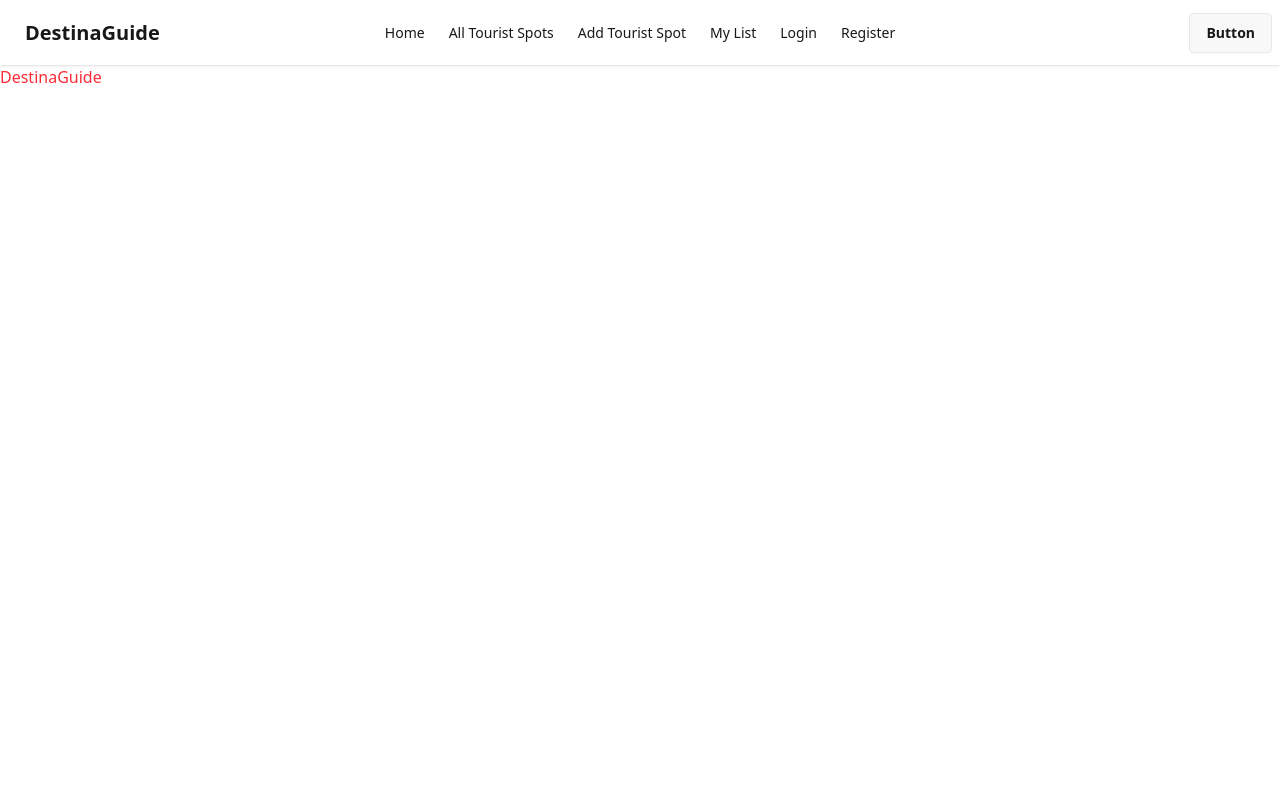
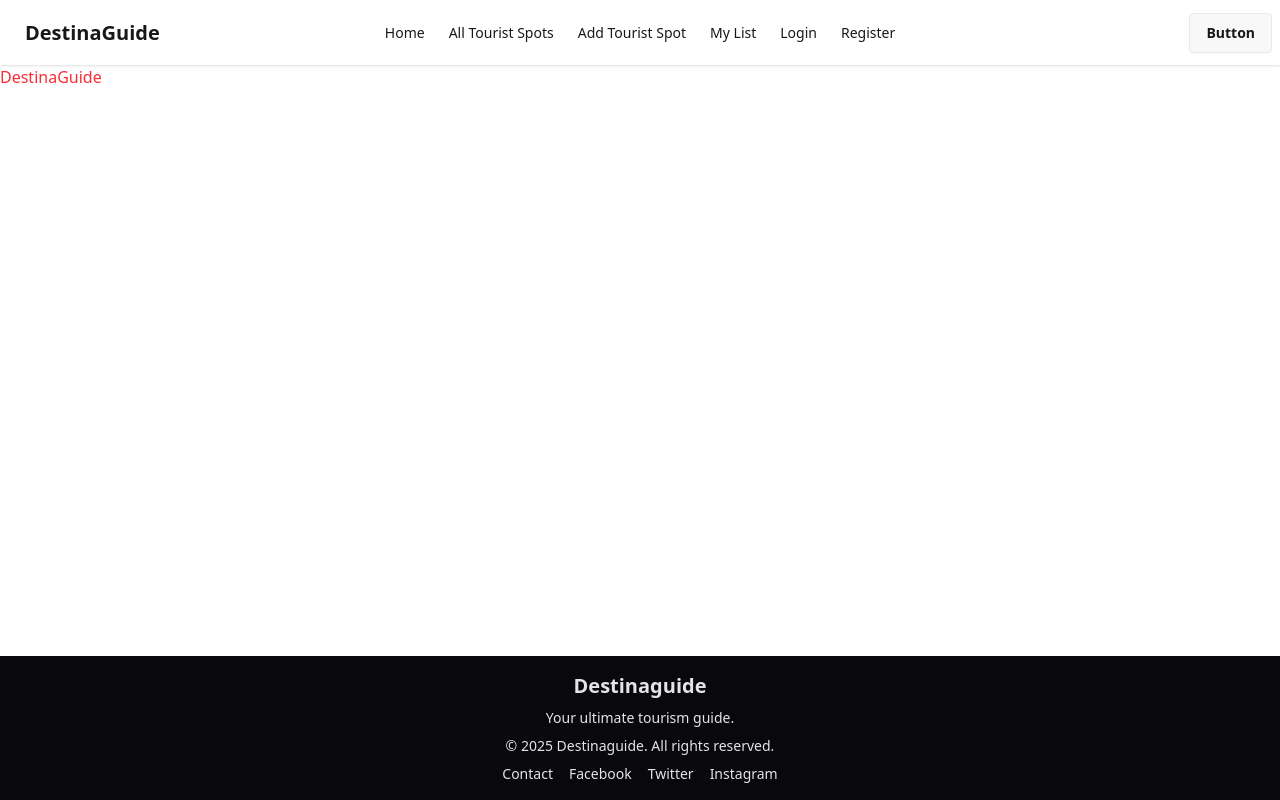
Before and after one commit to Alif-001/DestinaGuide-client, a React (Vite) app: page / in a window 1280 px wide. Built offline with nearby package versions, Linux system fonts and the light colour scheme.

Commit message:
Implement Footer Component

```diff
--- a/src/App.jsx
+++ b/src/App.jsx
@@ -1,12 +1,16 @@
 import React from "react";
+import { Outlet } from "react-router-dom";
 import "./App.css";
+import Footer from "./components/Footer";
 import NavBar from "./components/NavBar";
 
 function App() {
   return (
     <>
-    <NavBar/>
+      <NavBar />
       <h1 className="text-red-500">DestinaGuide</h1>
+      <Outlet />
+      <Footer />
     </>
   );
 }
--- /dev/null
+++ b/src/components/Footer.jsx
@@ -0,0 +1,46 @@
+import React from "react";
+
+const Footer = () => {
+  return (
+    <footer className="footer footer-center p-4 bg-neutral text-neutral-content fixed bottom-0 left-0 w-full z-50">
+      <div>
+        <h2 className="font-bold text-xl">Destinaguide</h2>
+        <p className="text-sm">Your ultimate tourism guide.</p>
+        <p className="text-sm">
+          &copy; {new Date().getFullYear()} Destinaguide. All rights reserved.
+        </p>
+        <div className="grid grid-flow-col gap-4">
+          <a className="link link-hover" href="mailto:contact@destinaguide.com">
+            Contact
+          </a>
+          <a
+            className="link link-hover"
+            href="https://facebook.com/destinaguide"
+            target="_blank"
+            rel="noopener noreferrer"
+          >
+            Facebook
+          </a>
+          <a
+            className="link link-hover"
+            href="https://twitter.com/destinaguide"
+            target="_blank"
+            rel="noopener noreferrer"
+          >
+            Twitter
+          </a>
+          <a
+            className="link link-hover"
+            href="https://instagram.com/destinaguide"
+            target="_blank"
+            rel="noopener noreferrer"
+          >
+            Instagram
+          </a>
+        </div>
+      </div>
+    </footer>
+  );
+};
+
+export default Footer;
```
